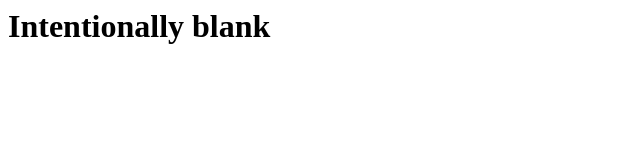
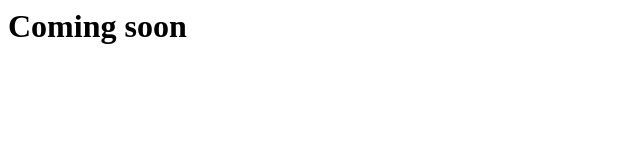
Before and after one commit to markj-/emilliesangels, a plain HTML site: page index.html in a window 1280 px wide. Shown: the whole page, without its empty margins (0-640 px from the left). Drawn offline with Linux system fonts and the light colour scheme.

Commit message:
Better placeholder heading

```diff
--- a/index.html
+++ b/index.html
@@ -3,6 +3,6 @@
     <title></title>
   </head>
   <body>
-    <h1>Intentionally blank</h1>
+    <h1>Coming soon</h1>
   </body>
 </html>
```
